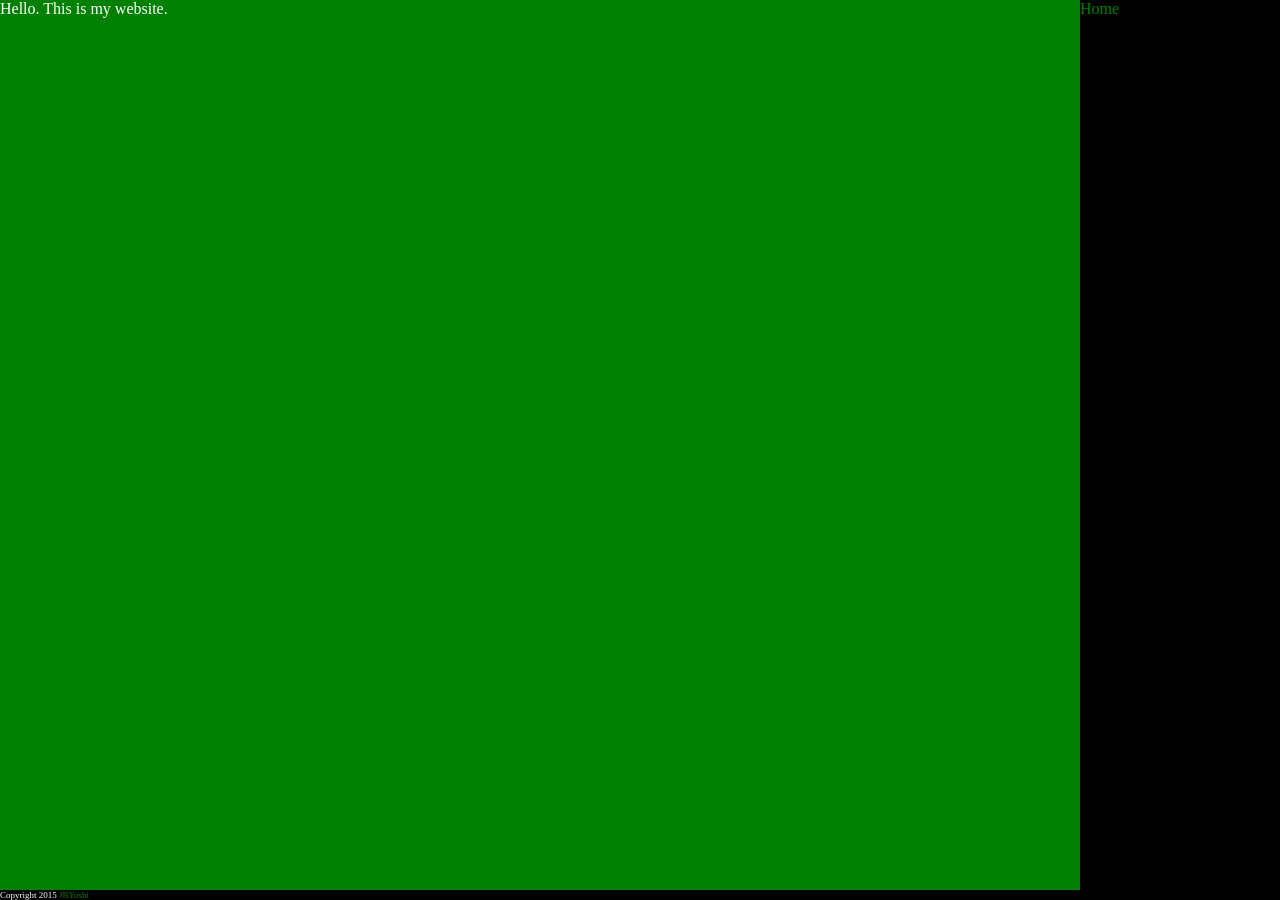
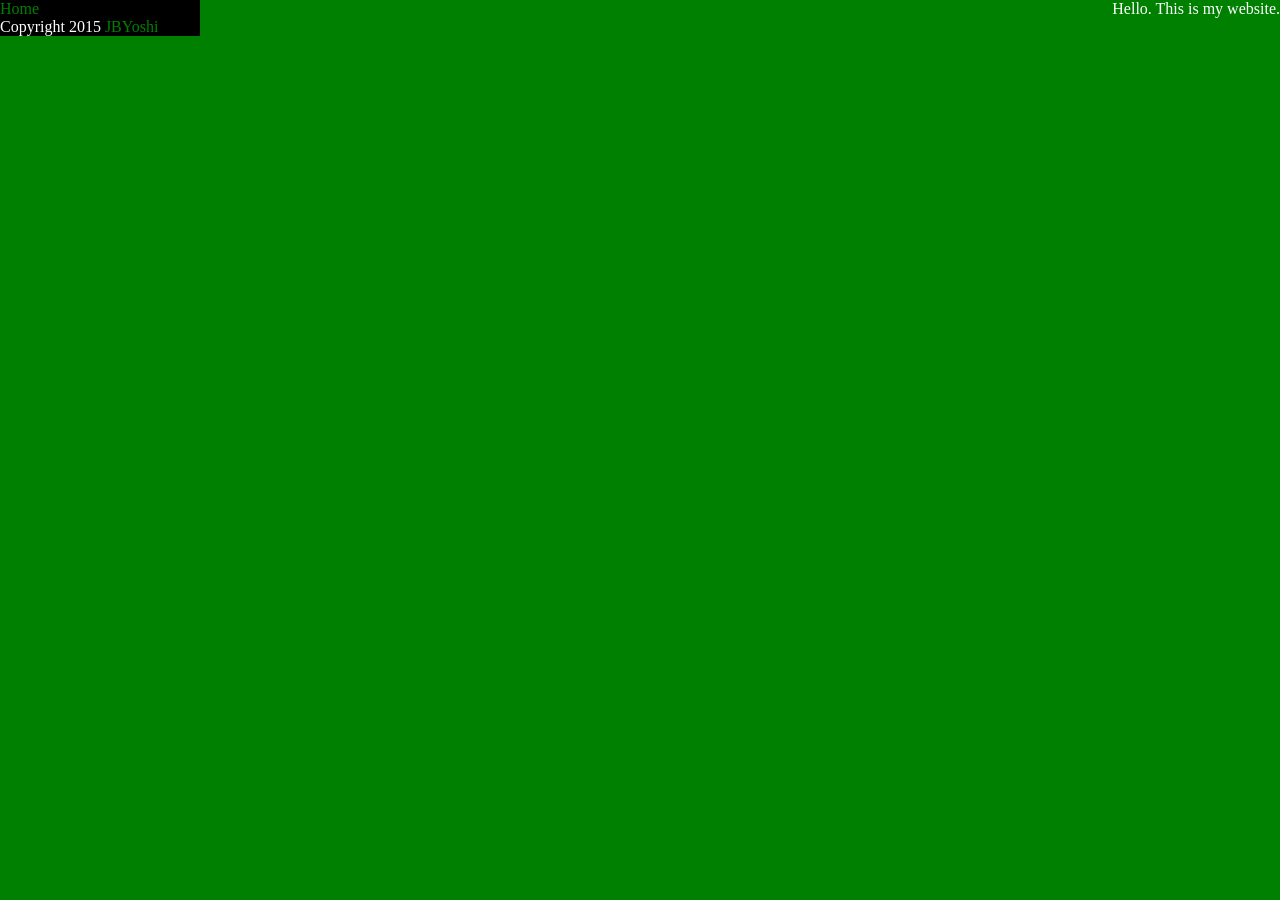
Before and after one commit to JBYoshi/jbyoshi.github.io, a Jekyll site: the page built from index.html, in a window 1280 px wide. Built offline with Jekyll 4.4.1, drawn with Linux system fonts in a browser that asks for light colours.

Commit message:
Work on mobile optimization.

```diff
--- a/_layouts/default.html
+++ b/_layouts/default.html
@@ -6,44 +6,40 @@
             /* Styles */
             html {background-color: green; color: white;}
             a {color: green; text-decoration: none;}
-            .secondary {background-color: black; color: white;}
+            .sidebar {background-color: black; color: white;}
             .footer {font-size: 9px;}
+
+            html, body {width: 100%; height: 100%; margin: 0pt;}
 
             /* Mobile CSS */
             @media screen and (max-width:480px) {
+                /* Stick sidebar to bottom */
+                body {display: table;}
+                .content {display: table-row; height: auto;}
+                .sidebar {display: table-row; height: 1px;}
             }
 
             /* Desktop CSS */
             @media screen and (min-width:481px) {
                 /* Sidebar */
-                .main>div {display: table; width: 100%; height: 100%;}
-                .main>div>div {display: table-row;}
-                .sidebar {display: table-cell; width: 200px;}
-                .content {display: table-cell;}
+                .content {float: right; margin-left: 200px;}
+                .sidebar {display: table; width: 200px;}
+                .sidebar .sidebar-main {display: table-row; height: auto;}
+                .sidebar .sidebar-footer {display: table-row; height: 1px;}
             }
-
-            /* Sticky footer */
-            html, body {width: 100%; height: 100%; margin: 0pt;}
-            body {display: table;}
-            .main {display: table-row; height: auto; width: 100%;}
-            .footer {display: table-cell; height: 1px;}
         </style>
     </head>
     <body>
-        <div class=main>
-            <div>
-                <div>
-                    <div class="content">
-                       {{ content }}
-                    </div>
-                    <div class="secondary sidebar">
-                        <a href="/">Home</a>
-                    </div>
-                </div>
+        <div class="content">
+            {{ content }}
+        </div>
+        <div class="sidebar">
+            <div class="sidebar-main">
+                <a href="/">Home</a>
             </div>
-        </div>
-        <div class="secondary footer">
-            Copyright 2015 <a href=https://github.com/JBYoshi>JBYoshi</a>
+            <div class="sidebar-footer">
+                Copyright 2015 <a href=https://github.com/JBYoshi>JBYoshi</a>
+            </div>
         </div>
     </body>
 </html>
```
